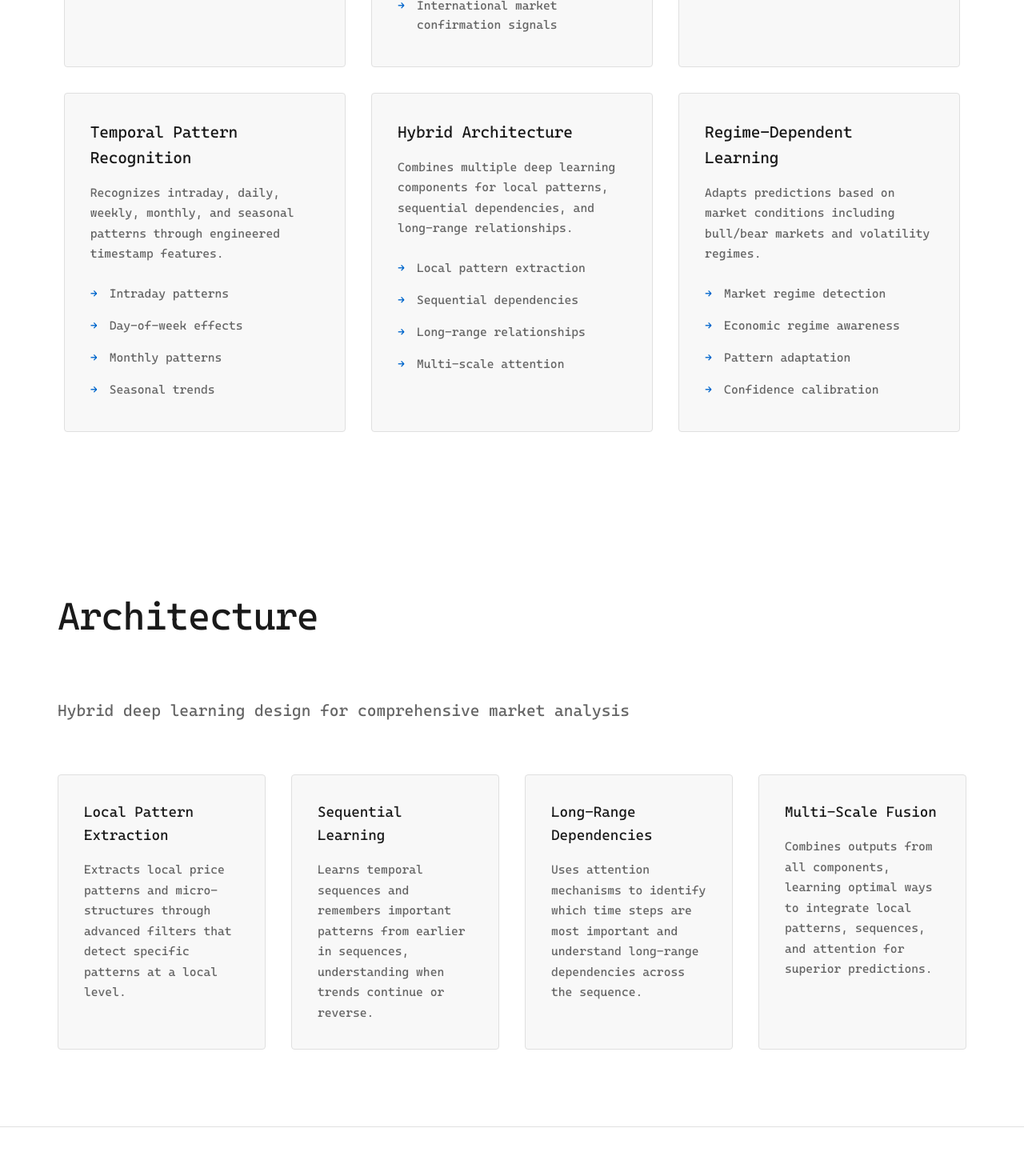
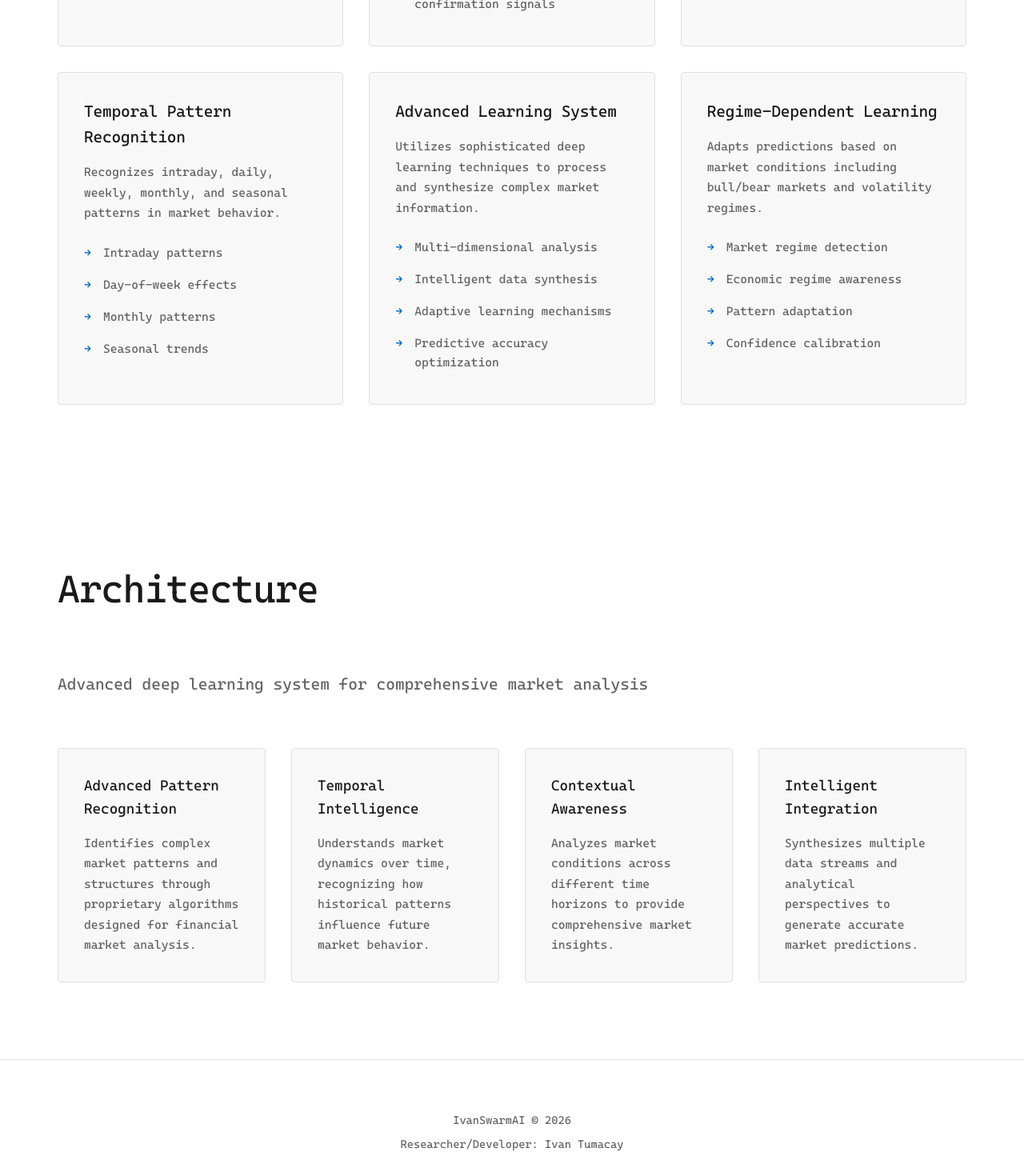
Before and after one commit to tumacayivan/ivan-swarm-ai, a React (Create React App) app: page / in a window 1280 px wide. Shown: the part 2080-3550 px from the top of the page at 80% size. Built offline with nearby package versions, Linux system fonts and the light colour scheme; the HTML template or start-up script is replaced by a standard one.

Commit message:
fixed the contents to make it general approach

```diff
--- a/src/components/Architecture.js
+++ b/src/components/Architecture.js
@@ -3,20 +3,20 @@ import React from 'react';
 function Architecture() {
   const components = [
     {
-      title: 'Local Pattern Extraction',
-      description: 'Extracts local price patterns and micro-structures through advanced filters that detect specific patterns at a local level.'
+      title: 'Advanced Pattern Recognition',
+      description: 'Identifies complex market patterns and structures through proprietary algorithms designed for financial market analysis.'
     },
     {
-      title: 'Sequential Learning',
-      description: 'Learns temporal sequences and remembers important patterns from earlier in sequences, understanding when trends continue or reverse.'
+      title: 'Temporal Intelligence',
+      description: 'Understands market dynamics over time, recognizing how historical patterns influence future market behavior.'
     },
     {
-      title: 'Long-Range Dependencies',
-      description: 'Uses attention mechanisms to identify which time steps are most important and understand long-range dependencies across the sequence.'
+      title: 'Contextual Awareness',
+      description: 'Analyzes market conditions across different time horizons to provide comprehensive market insights.'
     },
     {
-      title: 'Multi-Scale Fusion',
-      description: 'Combines outputs from all components, learning optimal ways to integrate local patterns, sequences, and attention for superior predictions.'
+      title: 'Intelligent Integration',
+      description: 'Synthesizes multiple data streams and analytical perspectives to generate accurate market predictions.'
     }
   ];
 
@@ -24,7 +24,7 @@ function Architecture() {
     <section className="section">
       <h2 className="section-title">Architecture</h2>
       <p className="section-subtitle">
-        Hybrid deep learning design for comprehensive market analysis
+        Advanced deep learning system for comprehensive market analysis
       </p>
       <div className="architecture-grid">
         {components.map((component, index) => (
--- a/src/components/Capabilities.js
+++ b/src/components/Capabilities.js
@@ -4,7 +4,7 @@ function Capabilities() {
   const capabilities = [
     {
       title: 'Price Data Analysis',
-      description: 'Learns from OHLCV data across multiple symbols including equity indices, cryptocurrencies, commodities, and forex pairs.',
+      description: 'Analyzes market data across multiple asset classes including equity indices, cryptocurrencies, commodities, and forex pairs.',
       features: [
         'Price patterns and momentum',
         'Volume analysis and correlations',
@@ -64,7 +64,7 @@ function Capabilities() {
     },
     {
       title: 'Temporal Pattern Recognition',
-      description: 'Recognizes intraday, daily, weekly, monthly, and seasonal patterns through engineered timestamp features.',
+      description: 'Recognizes intraday, daily, weekly, monthly, and seasonal patterns in market behavior.',
       features: [
         'Intraday patterns',
         'Day-of-week effects',
@@ -73,13 +73,13 @@ function Capabilities() {
       ]
     },
     {
-      title: 'Hybrid Architecture',
-      description: 'Combines multiple deep learning components for local patterns, sequential dependencies, and long-range relationships.',
+      title: 'Advanced Learning System',
+      description: 'Utilizes sophisticated deep learning techniques to process and synthesize complex market information.',
       features: [
-        'Local pattern extraction',
-        'Sequential dependencies',
-        'Long-range relationships',
-        'Multi-scale attention'
+        'Multi-dimensional analysis',
+        'Intelligent data synthesis',
+        'Adaptive learning mechanisms',
+        'Predictive accuracy optimization'
       ]
     },
     {
```
